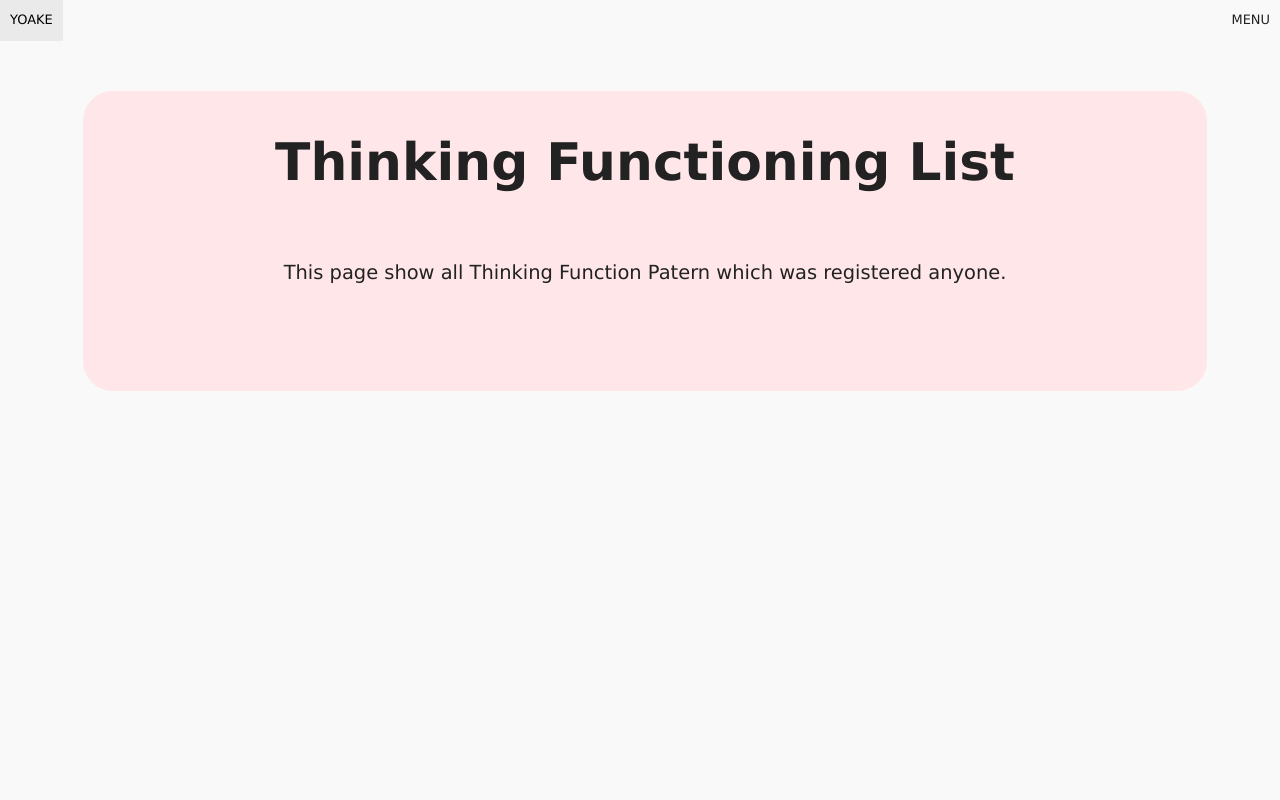
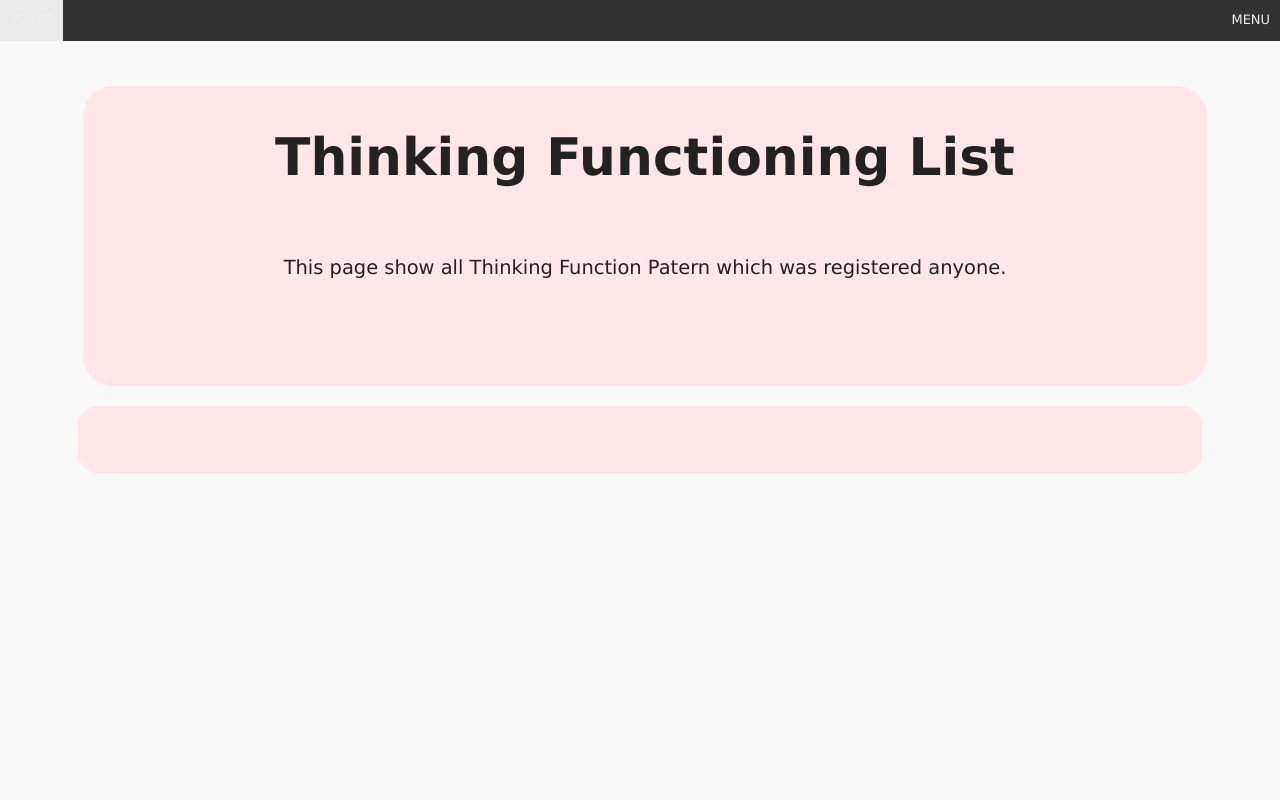
Before and after one commit to sanflog/yoakeNext, a Next.js app: page /thinkingAnalyzer/listCard/listCard in a window 1280 px wide. Shown: the top 800 px of the page. Built offline with nearby package versions, Linux system fonts and the light colour scheme; no server answers.

Commit message:
something

```diff
--- a/components/header_navigation_menu.module.css
+++ b/components/header_navigation_menu.module.css
@@ -4,10 +4,15 @@
 	display: inline-block;
 	box-sizing: border-box;
 	width: 100%;
+	background-color: #333;
+	position: fixed;
+	top: 0;
+	z-index: 999;
 }
 
 .header a{
 	text-decoration: none;
+	color: #eee;
 }
 
 .headerItem {
@@ -30,4 +35,5 @@
 	list-style: none;
 	padding: 10px;
 	float: right;
+	color: #eee;
 }
--- a/components/layout.module.css
+++ b/components/layout.module.css
@@ -2,7 +2,7 @@
 	max-width: 90%;
 	min-height: 80vh;
 	padding: 0 1rem;
-	margin: 3rem auto 6rem;
+	margin: 6rem auto 6rem;
 }
 
 .container a {
--- a/pages/thinkingAnalyzer/listCard/listCard.jsx
+++ b/pages/thinkingAnalyzer/listCard/listCard.jsx
@@ -18,24 +18,61 @@ function FunctionCard({item}) {
 
 	if (!showDetail) {
 		return (
-			<div>
+			<div
+				className={`
+					${utilStyles.card}
+					${utilStyles.bgRed}
+					${utilStyles.radius20px}
+				`}
+			>
 				<h2 onClick={() => cardTitleHandler(showDetail, setShowDetail)}>{item.title}</h2>
+				<div className={styles.cardDetail}>
+					{item.detail}
+				</div>
 			</div>
 		);
 	}else{
 		return (
-			<div>
-				<h2 onClick={() => cardTitleHandler(showDetail, setShowDetail)}>{item.title}</h2>
-				Target: {item.target}
-				Detail: {item.detail}
-				Function: {item.function}
-				Type: {item.fType}
-				Time: {item.time}
-				Decide To: {item.decideTo}
+			<div
+				className={`
+					${utilStyles.card}
+					${utilStyles.bgRed}
+					${utilStyles.radius20px}
+				`}
+				onClick={
+					() => {
+						cardTitleHandler(showDetail, setShowDetail)
+					}
+				}
+			>
+				<h2>{item.title}</h2>
+
+				<div className={styles.cardDetail}>
+					{item.detail}
+				</div>
+
+				<div>
+					<span className={styles.cardItem}>
+						{item.target}
+					</span>
+					<span className={styles.cardItem}>
+						{item.function}
+					</span>
+					<span className={styles.cardItem}>
+						{item.fType}
+					</span>
+					<span className={styles.cardItem}>
+						{item.time}
+					</span>
+					<span className={styles.cardItem}>
+						{item.decideTo}
+					</span>
+				</div>
 			</div>
 		);
 	}
 }
+
 
 export default function ListCard() {
 	const [list, setList] = useState({});
@@ -72,14 +109,7 @@ export default function ListCard() {
 					</p>
 				</div>
 
-				<div
-					className={`
-						${utilStyles.maxWidth700}
-						${utilStyles.marginAlign}
-					`}
-				>
-					<FunctionCard item={list} />
-				</div>
+				<FunctionCard item={list} />
 
 			</section>
 
--- a/pages/thinkingAnalyzer/listCard/listCard.module.css
+++ b/pages/thinkingAnalyzer/listCard/listCard.module.css
@@ -1,75 +1,10 @@
-.addCardButton {
-	height: 10%;
-	width: 400px;
-	margin: auto;
-	padding: 20px;
-	text-align: center;
-	font-size: 1.5em;
-	font-weight: bold;
-	color: black;
-	background-color: #a8ffdb;
-	border-radius: 30px;
-	cursor: pointer;
+.cardDetail {
+	font-size: 1.2em;
+	padding: 10px 0;
+	word-wrap: break-word;
 }
 
-.addCardForm {
-	padding: 10px;
-	margin: 10px;
-	box-shadow: 0 0 1px gray;
+.cardItem {
+	font-size: 1.2em;
+	padding: 10px 10px;
 }
-
-.addCardTitle {
-	padding-bottom: 10px;
-}
-
-.addCardInput {
-	border: none;
-	border-bottom: 1px solid gray;
-}
-
-.addCardDetail {
-	padding: 20px;
-}
-
-.addCardDetailItem {
-	padding-bottom: 10px;
-}
-
-.thinkingAnalyzerCard {
-	padding: 10px;
-}
-
-.thinkingAnalyzerCard a {
-	font-weight: bold;
-	cursor: pointer;
-}
-
-.thinkingAnalyzerCard a:hover {
-	text-decoration: none;
-	font-weight: bold;
-	cursor: pointer;
-}
-
-.thinkingAnalyzerList {
-	padding-left: 20px;
-}
-
-.detailTarget {
-}
-
-.detailTable {
-	border-collapse: collapse;
-}
-
-.detailTable th{
-	background-color: whiteSmoke;
-	width: 100px;
-	padding: 5px;
-	border: solid 1px black;
-}
-
-.detailTable td{
-	width: 100px;
-	padding: 5px;
-	border: solid 1px black;
-}
--- a/styles/utils.module.css
+++ b/styles/utils.module.css
@@ -261,8 +261,11 @@
 .card {
 	margin: 20px auto;
 	padding: 15px;
-	width: 50%;
-	height: 120px;
+	width: 100%;
+}
+
+.radius20px {
+	border-radius: 20px;
 }
 
 
```
